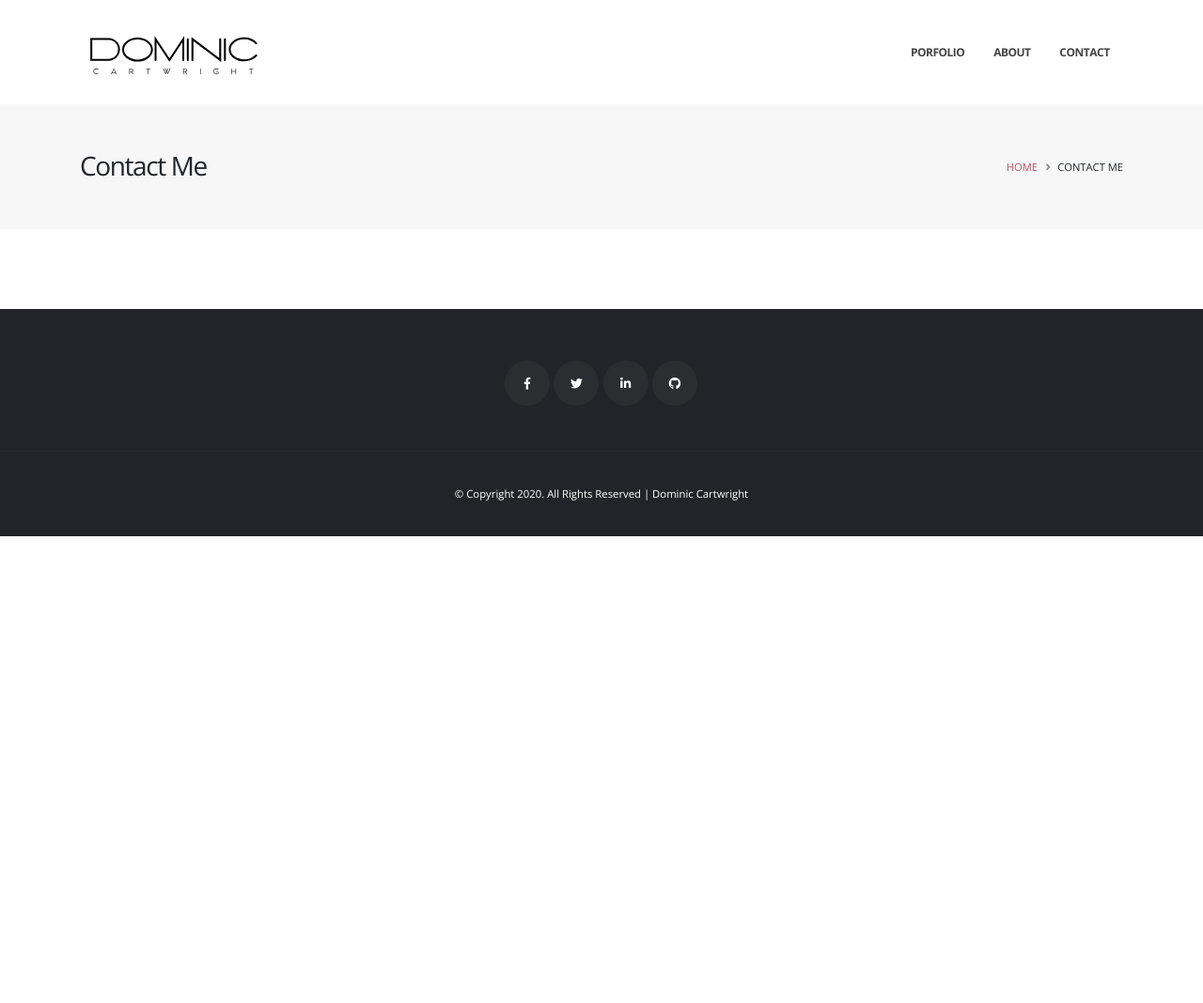
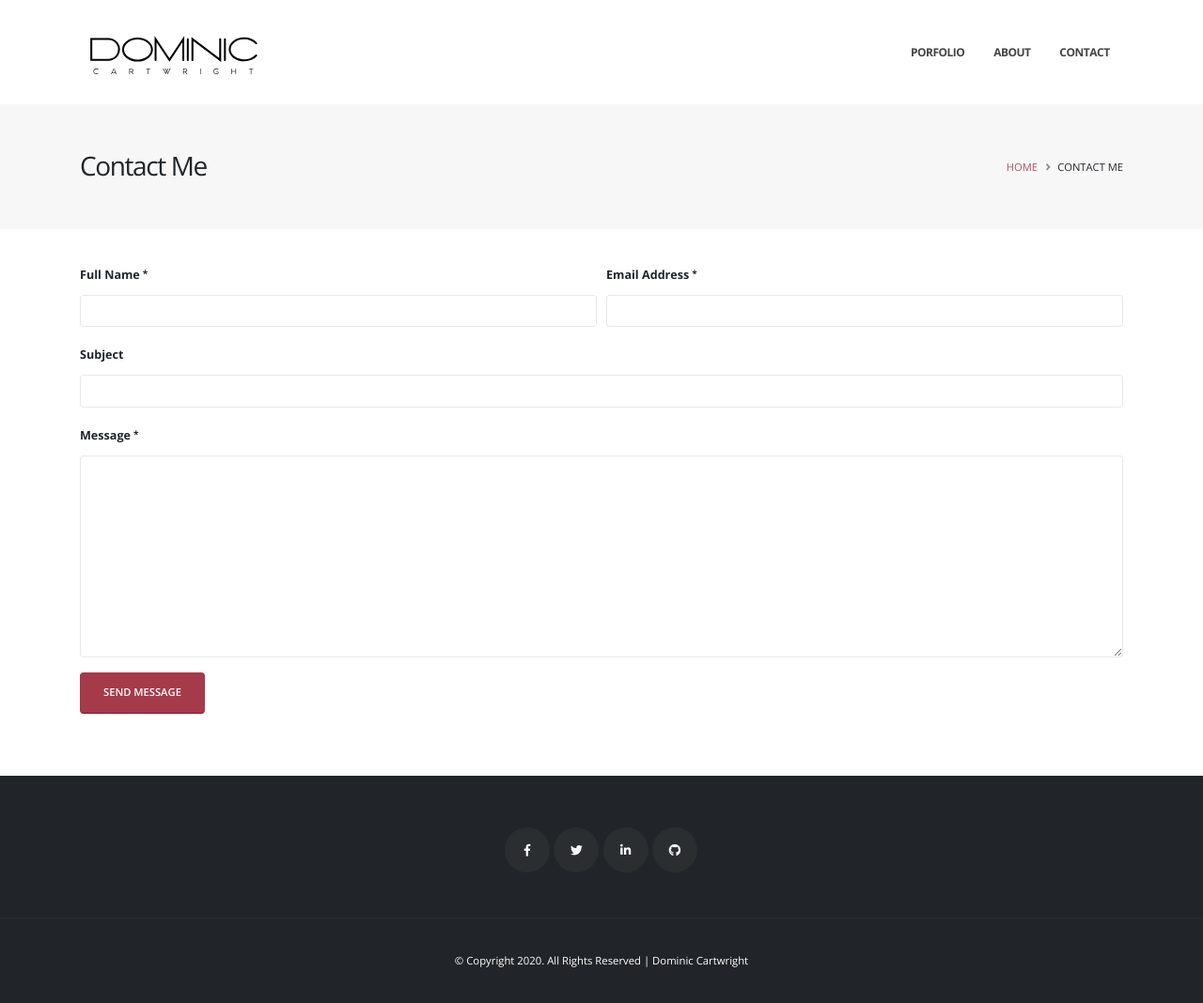
Before and after one commit to dcartwright07/dc-portfolio, a Jekyll site: the page built from contact.html, in a window 1280 px wide and 1068 px high. Shown: the whole window at 94% size. Built offline with Jekyll 4.4.1, drawn with Linux system fonts in a browser that asks for light colours.

Commit message:
Finish contact form

```diff
--- a/_layouts/default.html
+++ b/_layouts/default.html
@@ -16,6 +16,8 @@
 			gtag('config', 'UA-69921313-1');
 		</script> -->
 	{% endif %}
+
+	<link rel="shortcut icon" type="image/png" href="/assets/img/favicon.png"/>
 
 	<link rel="stylesheet" href="/assets/css/bootstrap.min.css">
 	<link rel="stylesheet" href="/assets/css/all.min.css">
--- a/contact.html
+++ b/contact.html
@@ -28,7 +28,44 @@ title: Contact
 			<div class="row">
 				<div class="col-12">
 
-					<!-- Form Goes Here -->
+					<form id="contactForm" class="contact-form" action="https://getform.io/f/36d2fece-c407-4d22-b518-2faeba173b65" method="POST">
+						<div class="contact-form-success alert alert-success d-none mt-4" id="contactSuccess">
+							<strong>Success!</strong> Your message has been sent to us.
+						</div>
+
+						<div class="contact-form-error alert alert-danger d-none mt-4" id="contactError">
+							<strong>Error!</strong> There was an error sending your message.
+							<span class="mail-error-message text-1 d-block" id="mailErrorMessage"></span>
+						</div>
+
+						<div class="form-row">
+							<div class="form-group col-lg-6">
+								<label class="required font-weight-bold text-dark text-2">Full Name</label>
+								<input type="text" value="" data-msg-required="Please enter your name." maxlength="100" class="form-control" name="name" id="name" required>
+							</div>
+							<div class="form-group col-lg-6">
+								<label class="required font-weight-bold text-dark text-2">Email Address</label>
+								<input type="email" value="" data-msg-required="Please enter your email address." data-msg-email="Please enter a valid email address." maxlength="100" class="form-control" name="email" id="email" required>
+							</div>
+						</div>
+						<div class="form-row">
+							<div class="form-group col">
+								<label class="font-weight-bold text-dark text-2">Subject</label>
+								<input type="text" value="" data-msg-required="Please enter the subject." maxlength="100" class="form-control" name="subject" id="subject" required>
+							</div>
+						</div>
+						<div class="form-row">
+							<div class="form-group col">
+								<label class="required font-weight-bold text-dark text-2">Message</label>
+								<textarea maxlength="5000" data-msg-required="Please enter your message." rows="8" class="form-control" name="message" id="message" required></textarea>
+							</div>
+						</div>
+						<div class="form-row">
+							<div class="form-group col">
+								<input type="submit" value="Send Message" class="btn btn-primary btn-modern" data-loading-text="Loading...">
+							</div>
+						</div>
+					</form>
 
 				</div>
 			</div>
```
Also changed, not shown: Gemfile.lock, assets/img/favicon.png (added).
